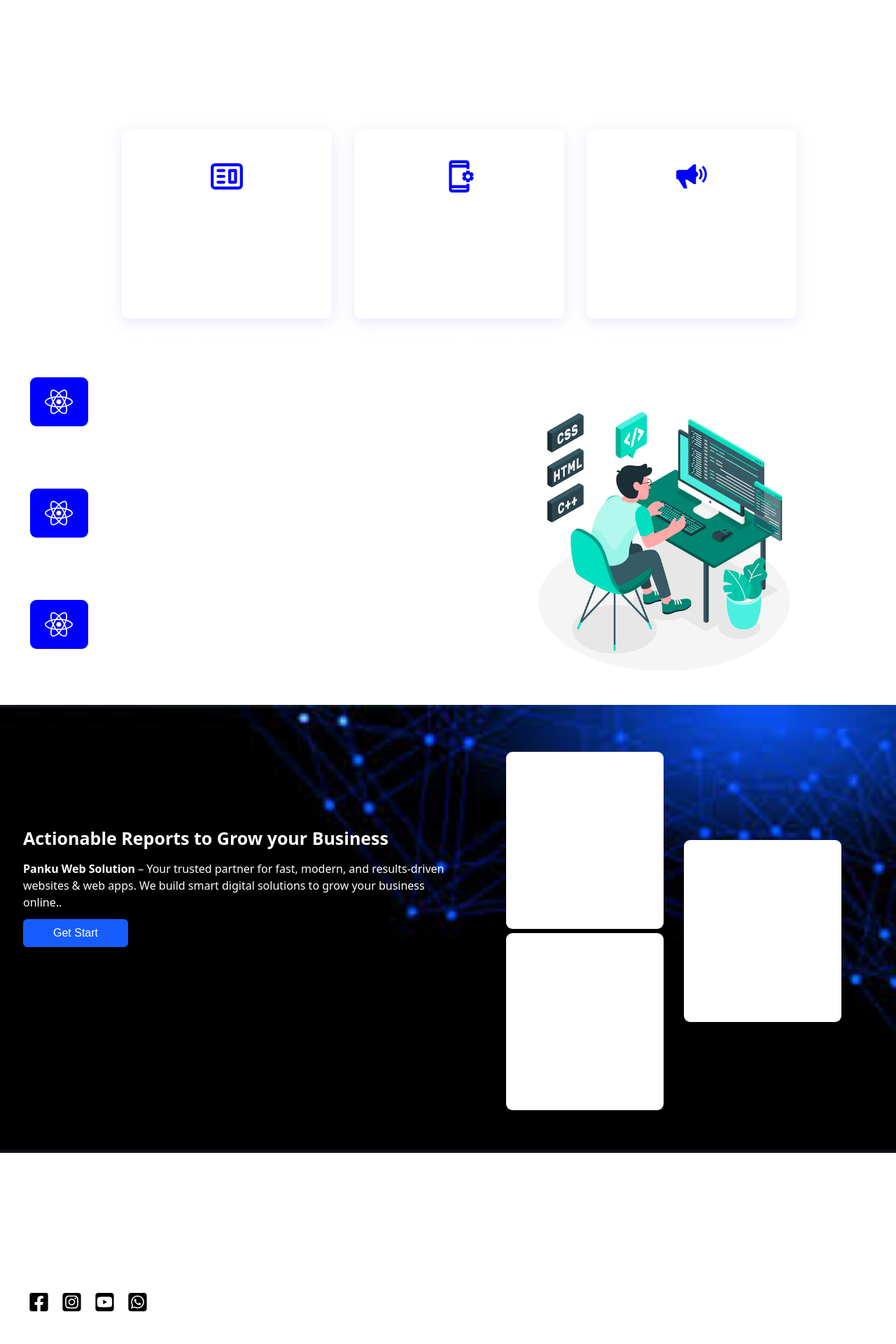
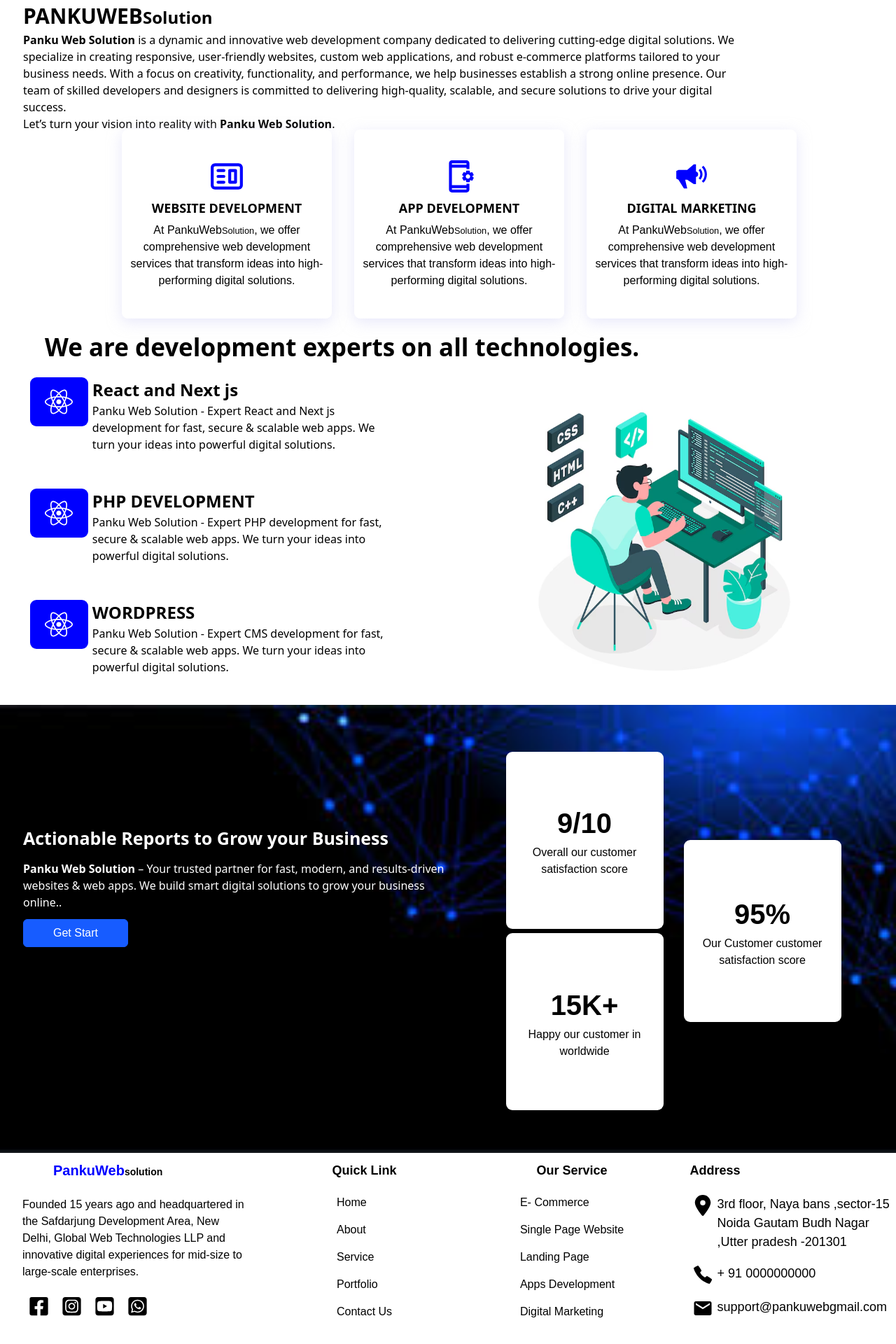
Before and after one commit to pankajbetari/pankuwebsolution, a Next.js app: page / in a window 1280 px wide. Shown: the part 570-2490 px from the top of the page at 70% size. Built offline with nearby package versions, Linux system fonts and the light colour scheme.

Commit message:
all color problem solve

```diff
--- a/src/app/component/Footer.js
+++ b/src/app/component/Footer.js
@@ -1,5 +1,6 @@
 import React from 'react'
 import Link from 'next/link'
+import headstyle from "@/app/style/header.module.css"
 import { FaFacebookSquare } from "react-icons/fa";
 import { FaSquareInstagram } from "react-icons/fa6";
 import { FaSquareYoutube } from "react-icons/fa6";
@@ -18,7 +19,12 @@ const Footer = () => {
 
                     <div className={footerstyle.container_footer_detail_box1}>
 
-                        <div>PankuWebsolution</div>
+                        <div className={headstyle.head_logo}>
+                            <Link href="/">
+                                <span>PankuWeb</span><small>solution</small>
+                            </Link>
+                        </div>
+                        {/* <div>PankuWebsolution</div> */}
 
                         <p>Founded 15 years ago and headquartered in the Safdarjung
                             Development Area, New Delhi, Global Web Technologies LLP
@@ -28,10 +34,10 @@ const Footer = () => {
 
                         <div>
                             <ul>
-                                <li><Link href="/"><span><FaFacebookSquare  style={{width:"35px" , height:"30px" , color:"black"}} className={footerstyle.icon}/></span></Link></li>
-                                <li><Link href="/"><span><FaSquareInstagram  style={{width:"35px" , height:"30px" , color:"black"}} className={footerstyle.icon}/></span></Link></li>
-                                <li><Link href="/"><span>< FaSquareYoutube style={{width:"35px" , height:"30px" , color:"black"}} className={footerstyle.icon}/></span></Link></li>
-                                <li><Link href="/"><span><FaSquareWhatsapp style={{width:"35px" , height:"30px" , color:"black"}} className={footerstyle.icon}/></span></Link></li>
+                                <li><Link href="/"><span><FaFacebookSquare style={{ width: "35px", height: "30px", color: "black" }} className={footerstyle.icon} /></span></Link></li>
+                                <li><Link href="/"><span><FaSquareInstagram style={{ width: "35px", height: "30px", color: "black" }} className={footerstyle.icon} /></span></Link></li>
+                                <li><Link href="/"><span>< FaSquareYoutube style={{ width: "35px", height: "30px", color: "black" }} className={footerstyle.icon} /></span></Link></li>
+                                <li><Link href="/"><span><FaSquareWhatsapp style={{ width: "35px", height: "30px", color: "black" }} className={footerstyle.icon} /></span></Link></li>
                             </ul>
                         </div>
 
@@ -39,7 +45,7 @@ const Footer = () => {
 
 
                     <div className={footerstyle.container_footer_detail_box2}>
-                        <div style={{fontWeight:"bold"}}>Quick Link</div>
+                        <div style={{ fontWeight: "bold" , color:"#000" }}>Quick Link</div>
                         <div>
                             <ul>
                                 <li><Link href="/">Home</Link></li>
@@ -53,7 +59,7 @@ const Footer = () => {
 
 
                     <div className={footerstyle.container_footer_detail_box2}>
-                        <div style={{fontWeight:"bold"}}>Our Service</div>
+                        <div style={{ fontWeight: "bold" , color:"#000" }}>Our Service</div>
                         <div>
                             <ul>
                                 <li><Link href="/">E- Commerce</Link></li>
@@ -68,21 +74,21 @@ const Footer = () => {
 
                     <div className={footerstyle.container_footer_detail_box3}>
 
-                        <div style={{fontWeight:"bold"}}>Address</div>
+                        <div style={{ fontWeight: "bold" , color:"#000" }}>Address</div>
                         <div>
                             <ul>
                                 <li>
-                                <span>< FaLocationDot/></span>
+                                    <span>< FaLocationDot  style={{  color:"#000" }} size={30}/></span>
                                     <p>
 
                                         3rd floor, Naya bans ,sector-15 Noida Gautam
                                         Budh Nagar ,Utter pradesh -201301
                                     </p>
                                 </li>
-                                <li> <span><  IoCallSharp/></span>
-                                  <p>  + 91 0000000000 </p></li>
-                                <li><span><  MdEmail/></span>
-                                   <p>support@pankuwebgmail.com</p> </li>
+                                <li> <span><  IoCallSharp  style={{  color:"#000" }} size={30}/></span>
+                                    <p>  + 91 0000000000 </p></li>
+                                <li><span><  MdEmail  style={{  color:"#000" }} size={30}/></span>
+                                    <p>support@pankuwebgmail.com</p> </li>
 
                             </ul>
                         </div>
--- a/src/app/globals.css
+++ b/src/app/globals.css
@@ -30,4 +30,5 @@ body {
   margin: 0;
   padding: 0;
   box-sizing: border-box;
+
 }
--- a/src/app/style/aboutstyle.module.css
+++ b/src/app/style/aboutstyle.module.css
@@ -20,6 +20,12 @@
    font-size: 30px;
    font-weight: 600;
    font-family: system-ui, -apple-system, BlinkMacSystemFont, 'Segoe UI', Roboto, Oxygen, Ubuntu, Cantarell, 'Open Sans', 'Helvetica Neue', sans-serif;
+   color: #000;
+}
+.container_detail p{
+
+   font-family: system-ui, -apple-system, BlinkMacSystemFont, 'Segoe UI', Roboto, Oxygen, Ubuntu, Cantarell, 'Open Sans', 'Helvetica Neue', sans-serif;
+   color: #000;
 }
 
 
--- a/src/app/style/experianstyle.module.css
+++ b/src/app/style/experianstyle.module.css
@@ -80,6 +80,11 @@
 .container_right_contain_box h2 {
     font-size: 40px;
     font-weight: bold;
+    color: #000;
+}
+.container_right_contain_box p{
+
+    color: #000;
 }
 
 
--- a/src/app/style/footer.module.css
+++ b/src/app/style/footer.module.css
@@ -38,7 +38,7 @@
 font-family: sans-serif;
    font-size: 1rem;
    font-size: 16px;
-
+color: #000;
 }
 .container_footer_detail_box1 ul{
   display: flex;
@@ -89,7 +89,7 @@ color: blue;
 
   font-size: 16px;
   font-weight: 500;
-
+color: #000;
 }
 .container_footer_detail_box2 ul li a:hover{
 
@@ -127,7 +127,7 @@ display: flex;
 }
 .container_footer_detail_box3 ul li p{
 margin-left: 6px;
-
+color: #000;
 }
 
 .container_footer_detail_box4 {
--- a/src/app/style/header.module.css
+++ b/src/app/style/header.module.css
@@ -29,7 +29,7 @@
 .head_logo small {
     font-weight: bold;
     font-size: 14px;
-
+color: #000;
 }
 
 .head_menu {
@@ -83,6 +83,7 @@ color: #000;
 }
 .head_query li div {
   color: #000;
+  font-weight: 500;
 }
 
 .head_query:hover {
--- a/src/app/style/servicestyle.module.css
+++ b/src/app/style/servicestyle.module.css
@@ -33,11 +33,13 @@
  font-size: 18px;
  font-family: system-ui, -apple-system, BlinkMacSystemFont, 'Segoe UI', Roboto, Oxygen, Ubuntu, Cantarell, 'Open Sans', 'Helvetica Neue', sans-serif;
  font-weight: 600;
+ color: #000;
  /* background-color: red; */
 }
 
 .container_box p{
   text-align: center;
+  color: #000;
    }
 
 
--- a/src/app/style/techstyle.module.css
+++ b/src/app/style/techstyle.module.css
@@ -13,6 +13,7 @@
    font-size: 35px;
  font-family: system-ui, -apple-system, BlinkMacSystemFont, 'Segoe UI', Roboto, Oxygen, Ubuntu, Cantarell, 'Open Sans', 'Helvetica Neue', sans-serif;
  font-weight: bold;
+ color: #000;
 }
 
 
@@ -61,8 +62,15 @@ background-color: #fff;
 
 }
 .container_detail_left_box_head h3{
+    color: #000;
 font-size: 24px;
 font-weight: bold;
+font-family: system-ui, -apple-system, BlinkMacSystemFont, 'Segoe UI', Roboto, Oxygen, Ubuntu, Cantarell, 'Open Sans', 'Helvetica Neue', sans-serif;
+
+}
+.container_detail_left_box_head p{
+    color: #000;
+
 font-family: system-ui, -apple-system, BlinkMacSystemFont, 'Segoe UI', Roboto, Oxygen, Ubuntu, Cantarell, 'Open Sans', 'Helvetica Neue', sans-serif;
 
 }
```
